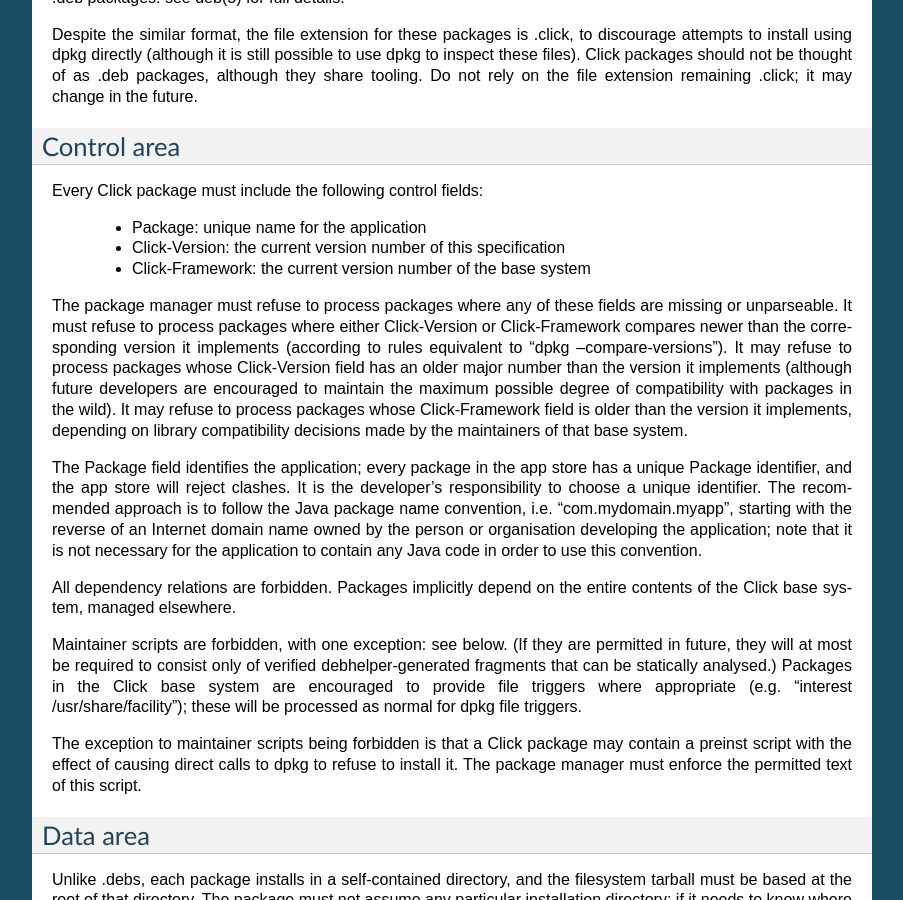
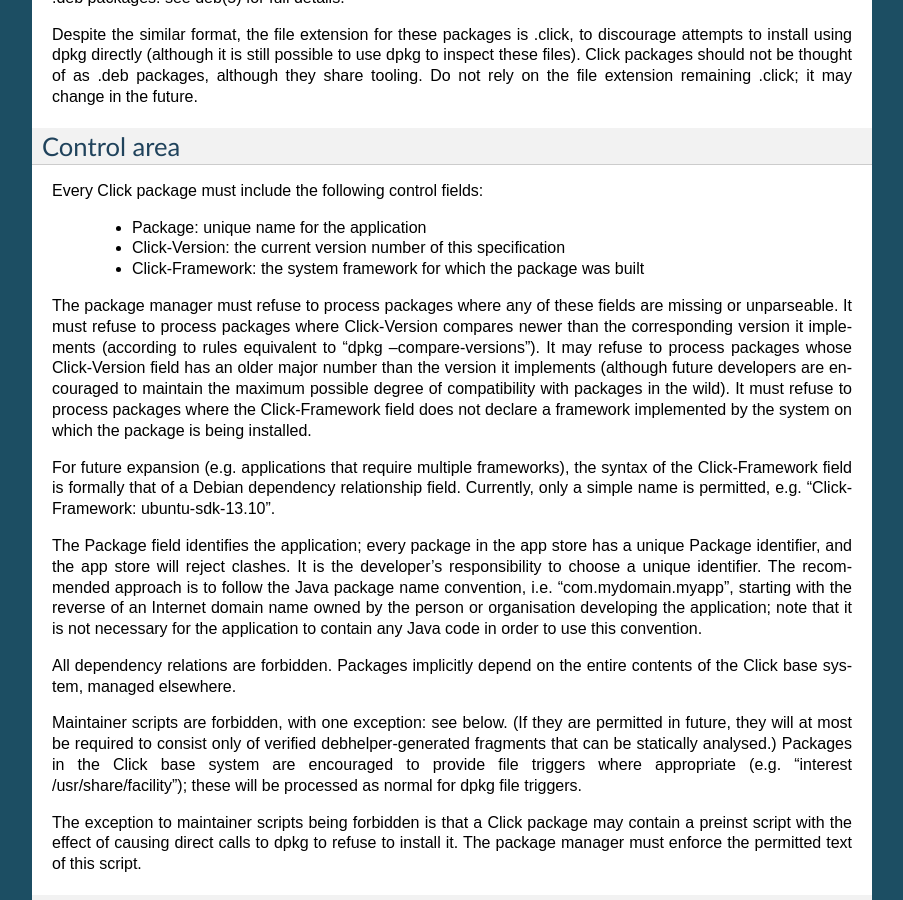
Before and after one commit to ubports/click, a Sphinx documentation site: the page built from doc/file-format.rst, in a window 1280 px wide and 900 px high, scrolled down 422 px. Shown: the whole window, without its empty margins (198-1101 px from the left). Built offline with Sphinx 7.4.7, drawn with Linux system fonts in a browser that asks for light colours.

Commit message:
turn frameworks into tests for file presence in /usr/share/click-package/frameworks/*.framework

```diff
--- a/doc/file-format.rst
+++ b/doc/file-format.rst
@@ -38,19 +38,23 @@ Every Click package must include the following control fields:
 
  * Package: unique name for the application
  * Click-Version: the current version number of this specification
- * Click-Framework: the current version number of the base system
+ * Click-Framework: the system framework for which the package was built
 
 The package manager must refuse to process packages where any of these
 fields are missing or unparseable.  It must refuse to process packages where
-either Click-Version or Click-Framework compares newer than the
-corresponding version it implements (according to rules equivalent to "dpkg
---compare-versions").  It may refuse to process packages whose Click-Version
-field has an older major number than the version it implements (although
-future developers are encouraged to maintain the maximum possible degree of
-compatibility with packages in the wild).  It may refuse to process packages
-whose Click-Framework field is older than the version it implements,
-depending on library compatibility decisions made by the maintainers of that
-base system.
+Click-Version compares newer than the corresponding version it implements
+(according to rules equivalent to "dpkg --compare-versions").  It may refuse
+to process packages whose Click-Version field has an older major number than
+the version it implements (although future developers are encouraged to
+maintain the maximum possible degree of compatibility with packages in the
+wild).  It must refuse to process packages where the Click-Framework field
+does not declare a framework implemented by the system on which the package
+is being installed.
+
+For future expansion (e.g. applications that require multiple frameworks),
+the syntax of the Click-Framework field is formally that of a Debian
+dependency relationship field.  Currently, only a simple name is permitted,
+e.g. "Click-Framework: ubuntu-sdk-13.10".
 
 The Package field identifies the application; every package in the app store
 has a unique Package identifier, and the app store will reject clashes.  It
```
Also changed, not shown: 7 other files.
